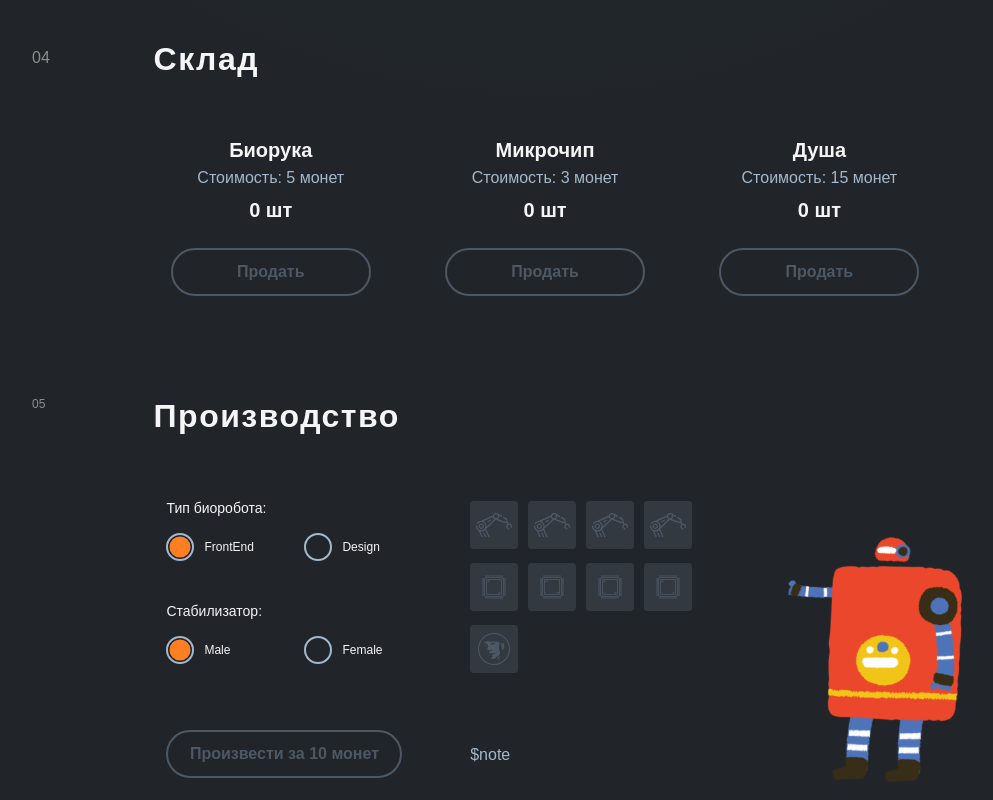
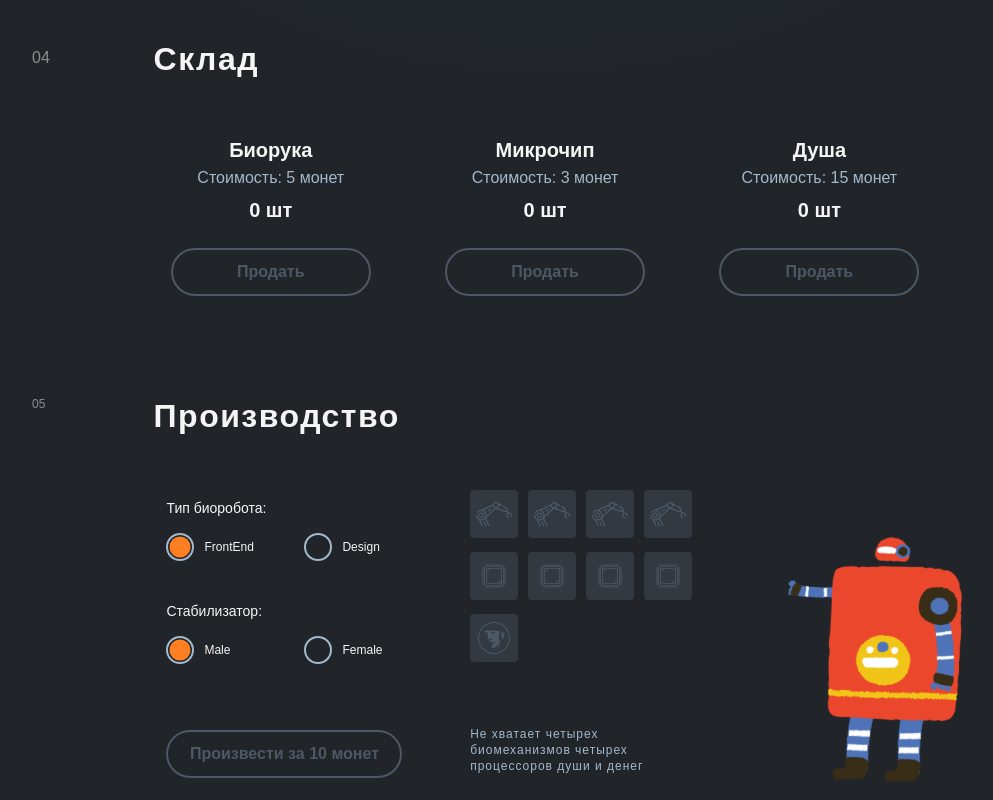
Before and after one commit to sseezov/atw-test, a React (Create React App) app: page / in a window 1280 px wide. Shown: the part 1541-2341 px from the top of the page, without its empty margins (100-1093 px from the left). Built offline with nearby package versions, Linux system fonts and the light colour scheme.

Commit message:
note works

```diff
--- a/src/components/ImgStorage.tsx
+++ b/src/components/ImgStorage.tsx
@@ -33,3 +33,28 @@ export const robots = {
     female: {},
   },
 };
+
+export const Parts: any = {
+  hands: {
+    0: "",
+    1: "одного биомеханизма ",
+    2: "двух биомеханизмов ",
+    3: "трех биомеханизмов ",
+    4: "четырех биомеханизмов ",
+  },
+  chips: {
+    0: "",
+    1: "одного процессора ",
+    2: "двух процессоров ",
+    3: "трех процессоров ",
+    4: "четырех процессоров ",
+  },
+  souls: {
+    0: "",
+    1: "души",
+  },
+  money: {
+    0: "",
+    1: " денег",
+  },
+};
--- a/src/components/Production.tsx
+++ b/src/components/Production.tsx
@@ -1,14 +1,14 @@
-import React, { useContext, useState } from "react";
+import React, { useContext, useEffect, useState } from "react";
 import "../styles/Production.scss";
 import handD from "../assets/handDisabled.svg";
 import chipD from "../assets/chipDisabled.svg";
 import soulD from "../assets/soulDisabled.svg";
 import robo from "../assets/Designer Male 1.svg";
-import { stockImg } from "./ImgStorage";
+import { stockImg, Parts } from "./ImgStorage";
 import { AppContext } from "../AppContext";
 
 const Production = () => {
-  let { money, setMoney, hands, setHands, chips, setChips, souls, setSouls } =
+  let { money, hands, setHands, chips, setChips, souls, setSouls } =
     useContext(AppContext);
 
   let [hand1, setHand1] = useState(false);
@@ -20,17 +20,72 @@ const Production = () => {
   let [chip3, setChip3] = useState(false);
   let [chip4, setChip4] = useState(false);
   let [soul1, setSoul1] = useState(false);
+  let [handsNeeded, setHandsNeeded] = useState(4);
+  let [chipsNeeded, setChipsNeeded] = useState(4);
+  let [soulsNeeded, setSoulNeeded] = useState(1);
+  let [moneyNeeded, setMoneyNeeded] = useState(false);
+  let [productionReady, setProductionReady] = useState(false);
+  const string = [
+    "Не хватает ",
+    Parts.hands[handsNeeded],
+
+    Parts.chips[chipsNeeded],
+
+    Parts.souls[soulsNeeded],
+
+    Parts.money[+moneyNeeded],
+  ];
+
+  const trim = () => {
+    let result = string.filter((x) => {
+      return x;
+    });
+    if (result.length > 2) {
+      result.splice(result.length - 1, 0, " и ");
+    }
+
+    return result.join("");
+  };
+
+  useEffect(() => {
+    if (money < 10) {
+      setMoneyNeeded(true);
+    } else if (money >= 10) {
+      setMoneyNeeded(false);
+    }
+  }, [money]);
+
+  useEffect(() => {
+    if (
+      handsNeeded === 0 &&
+      chipsNeeded === 0 &&
+      soulsNeeded === 0 &&
+      money >= 10
+    ) {
+      setProductionReady(true);
+    } else if (
+      handsNeeded !== 0 ||
+      chipsNeeded !== 0 ||
+      soulsNeeded !== 0 ||
+      money < 10
+    )
+      setProductionReady(false);
+  }, [handsNeeded, chipsNeeded, soulsNeeded, money]);
 
   let handleStock = (
     group: number,
     setGroup: (arg0: number) => void,
     item: boolean,
-    setItem: (arg0: boolean) => void
+    setItem: (arg0: boolean) => void,
+    part: number,
+    setPart: (arg0: number) => void
   ) => {
     if (group > 0 && !item) {
+      setPart((part -= 1));
       setItem(!item);
       setGroup((group -= 1));
     } else if (item) {
+      setPart((part += 1));
       setItem(!item);
       setGroup((group += 1));
     }
@@ -103,7 +158,7 @@ const Production = () => {
                   </label>
                 </div>
               </div>
-              <button className="productionButton" disabled={money < 10}>
+              <button className="productionButton" disabled={moneyNeeded}>
                 Произвести за 10 монет
               </button>
             </div>
@@ -113,7 +168,14 @@ const Production = () => {
               <div className="firstRow">
                 <img
                   onClick={() => {
-                    handleStock(hands, setHands, hand1, setHand1);
+                    handleStock(
+                      hands,
+                      setHands,
+                      hand1,
+                      setHand1,
+                      handsNeeded,
+                      setHandsNeeded
+                    );
                   }}
                   src={hands < 1 && !hand1 ? handD : stockImg.hands[+hand1]}
                   alt="hand"
@@ -121,21 +183,42 @@ const Production = () => {
 
                 <img
                   onClick={() => {
-                    handleStock(hands, setHands, hand2, setHand2);
+                    handleStock(
+                      hands,
+                      setHands,
+                      hand2,
+                      setHand2,
+                      handsNeeded,
+                      setHandsNeeded
+                    );
                   }}
                   src={hands < 1 && !hand2 ? handD : stockImg.hands[+hand2]}
                   alt="hand"
                 />
                 <img
                   onClick={() => {
-                    handleStock(hands, setHands, hand3, setHand3);
+                    handleStock(
+                      hands,
+                      setHands,
+                      hand3,
+                      setHand3,
+                      handsNeeded,
+                      setHandsNeeded
+                    );
                   }}
                   src={hands < 1 && !hand3 ? handD : stockImg.hands[+hand3]}
                   alt="hand"
                 />
                 <img
                   onClick={() => {
-                    handleStock(hands, setHands, hand4, setHand4);
+                    handleStock(
+                      hands,
+                      setHands,
+                      hand4,
+                      setHand4,
+                      handsNeeded,
+                      setHandsNeeded
+                    );
                   }}
                   src={hands < 1 && !hand4 ? handD : stockImg.hands[+hand4]}
                   alt="hand"
@@ -144,7 +227,14 @@ const Production = () => {
               <div className="secondRow">
                 <img
                   onClick={() => {
-                    handleStock(chips, setChips, chip1, setChip1);
+                    handleStock(
+                      chips,
+                      setChips,
+                      chip1,
+                      setChip1,
+                      chipsNeeded,
+                      setChipsNeeded
+                    );
                   }}
                   src={chips < 1 && !chip1 ? chipD : stockImg.chips[+chip1]}
                   alt="chip"
@@ -152,21 +242,42 @@ const Production = () => {
 
                 <img
                   onClick={() => {
-                    handleStock(chips, setChips, chip2, setChip2);
+                    handleStock(
+                      chips,
+                      setChips,
+                      chip2,
+                      setChip2,
+                      chipsNeeded,
+                      setChipsNeeded
+                    );
                   }}
                   src={chips < 1 && !chip2 ? chipD : stockImg.chips[+chip2]}
                   alt="chip"
                 />
                 <img
                   onClick={() => {
-                    handleStock(chips, setChips, chip3, setChip3);
+                    handleStock(
+                      chips,
+                      setChips,
+                      chip3,
+                      setChip3,
+                      chipsNeeded,
+                      setChipsNeeded
+                    );
                   }}
                   src={chips < 1 && !chip3 ? chipD : stockImg.chips[+chip3]}
                   alt="chip"
                 />
                 <img
                   onClick={() => {
-                    handleStock(chips, setChips, chip4, setChip4);
+                    handleStock(
+                      chips,
+                      setChips,
+                      chip4,
+                      setChip4,
+                      chipsNeeded,
+                      setChipsNeeded
+                    );
                   }}
                   src={chips < 1 && !chip4 ? chipD : stockImg.chips[+chip4]}
                   alt="chip"
@@ -175,7 +286,14 @@ const Production = () => {
               <div className="thirdRow">
                 <img
                   onClick={() => {
-                    handleStock(souls, setSouls, soul1, setSoul1);
+                    handleStock(
+                      souls,
+                      setSouls,
+                      soul1,
+                      setSoul1,
+                      soulsNeeded,
+                      setSoulNeeded
+                    );
                   }}
                   src={souls < 1 && !soul1 ? soulD : stockImg.souls[+soul1]}
                   alt="soul"
@@ -184,7 +302,7 @@ const Production = () => {
             </div>
 
             <div className="productionNote">
-              <p>$note</p>
+              <p>{productionReady ? "Все готово к производству" : trim()}</p>
             </div>
           </div>
 
@@ -200,3 +318,55 @@ const Production = () => {
 };
 
 export default Production;
+
+// let [biomeh, setBiomeh] = useState("биоруки");
+// let [processors, setProcessors] = useState("микрочипа");
+// let [soul, setSoul] = useState("души");
+// let [and, setAnd] = useState("и");
+// let [coins, setCoins] = useState("денег");
+
+// let str = `Для производства биоробота не хватает ${handsNeeded} ${biomeh}, ${chipsNeeded} ${processors}, ${soulsNeeded} ${soul} ${and} ${coins}`;
+
+// useEffect(() => {
+//   if (handsNeeded === 0) {
+//     setBiomeh(" ");
+//   } else if (handsNeeded > 0) {
+//     setBiomeh("биоруки");
+//   }
+// }, [handsNeeded]);
+
+// useEffect(() => {
+//   if (chipsNeeded === 0) {
+//     setProcessors(" ");
+//   } else if (chipsNeeded > 0) {
+//     setProcessors("микрочипа");
+//   }
+// }, [chipsNeeded]);
+
+// useEffect(() => {
+//   if (soulsNeeded === 0) {
+//     setSoul(" ");
+//   } else if (soulsNeeded > 0) {
+//     setSoul("души");
+//   }
+// }, [soulsNeeded]);
+
+// useEffect(() => {
+//   if (money >= 10) {
+//     setCoins(" ");
+//   } else if (money < 10) {
+//     setCoins("денег");
+//   }
+// }, [money]);
+
+// useEffect(() => {
+//   console.log("change");
+// }, [str]);
+
+// const trim = () => {
+//   let arr = str.split(" ");
+//   let result = arr.filter((symbol) => {
+//     return symbol !== "0";
+//   });
+//   return result.join(" ");
+// };
--- a/src/styles/Production.scss
+++ b/src/styles/Production.scss
@@ -96,8 +96,6 @@
     }
     p {
       color: #a3b8cc;
-      font-size: 16px;
-      padding-bottom: 12px;
     }
     h5 {
       font-size: 20px;
@@ -105,8 +103,22 @@
   }
 }
 
+.productionNote {
+  max-width: 220px;
+  min-height: 60px;
+  p {
+    margin-top: -10px;
+    font-weight: 500;
+    font-size: 12px;
+    line-height: 16px;
+    letter-spacing: 1px;
+    padding-bottom: 10px;
+  }
+}
+
 .productionStock {
   padding-bottom: 60px;
+  text-align: left;
   div {
     padding-bottom: 10px;
     button {
@@ -127,7 +139,6 @@
   }
 
   .thirdRow {
-    text-align: left;
   }
 }
 
```
